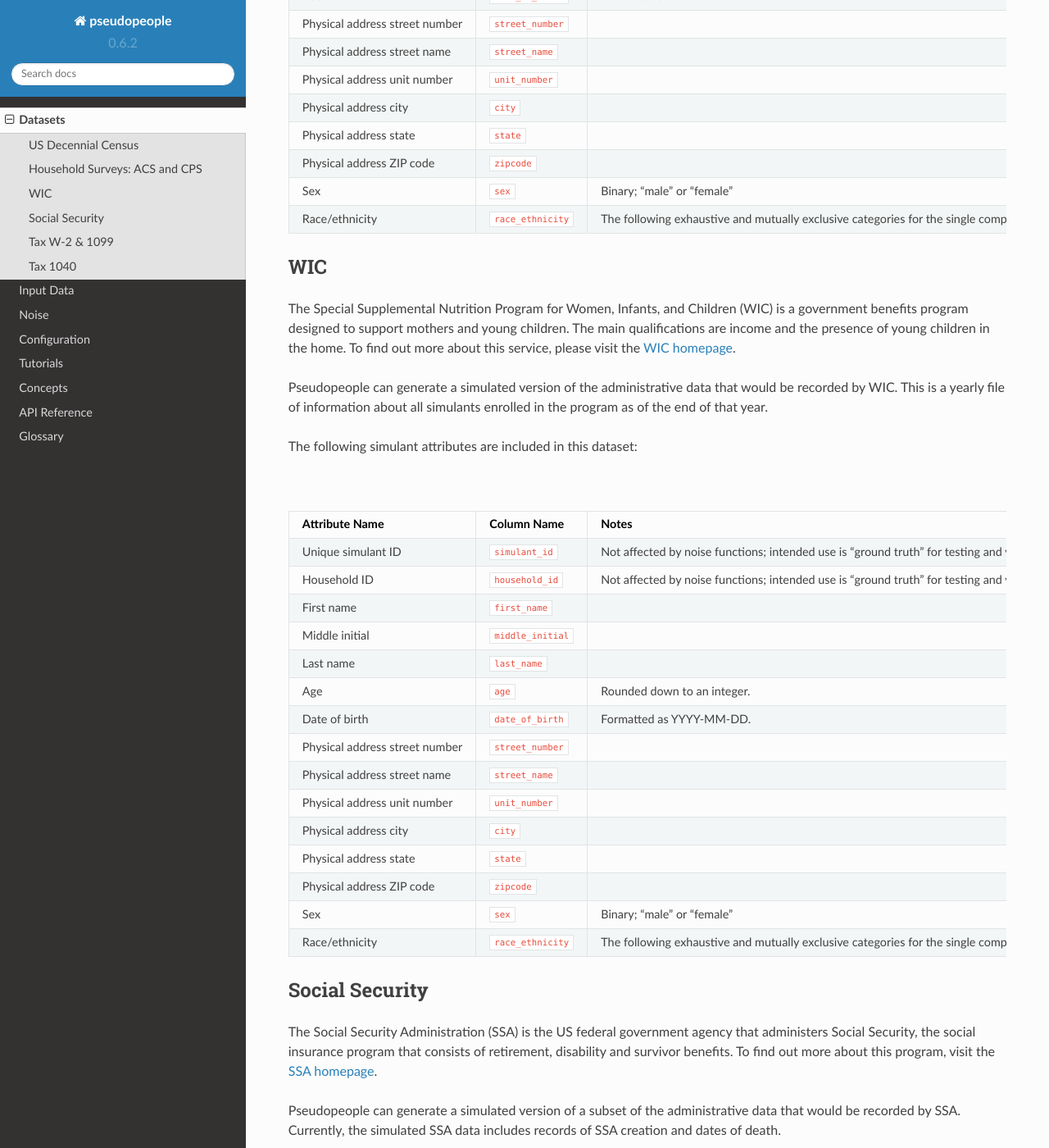
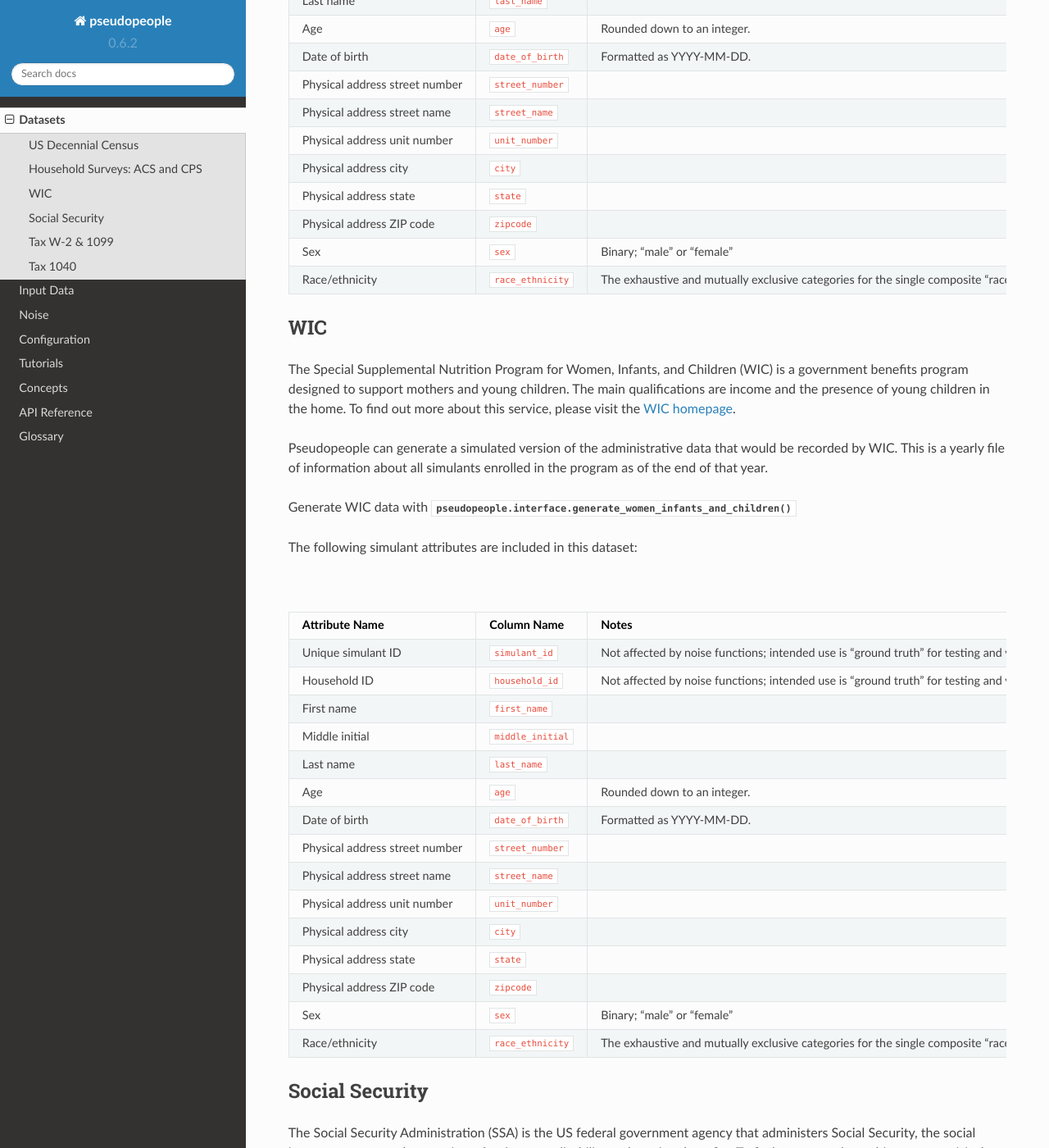
Before and after one commit to ihmeuw/pseudopeople, a Sphinx documentation site: the page built from docs/source/datasets/index.rst, in a window 1280 px wide and 1400 px high, scrolled down 2746 px. Shown: the whole window at 82% size. Built offline with Sphinx 7.4.7 and the Read the Docs theme 2.0.0, drawn with Linux system fonts in a browser that asks for light colours; some of the changed text lies outside the part shown.

Commit message:
Merge the rest of the dataset descriptions page into develop (#117)
* adding w2 dataset description

* tax form documentation

* adding link to noise page at beginning of page

* add link to generate decennial census api reference to datasets page

* fixing simulant_id attribute value in all tables

* Update docs/source/datasets/index.rst

Co-authored-by: Zeb Burke-Conte <zmbc@users.noreply.github.com>

* Update docs/source/datasets/index.rst

Co-authored-by: Zeb Burke-Conte <zmbc@users.noreply.github.com>

* Update docs/source/datasets/index.rst

Co-authored-by: Abraham Flaxman <abie@alum.mit.edu>

* Finish writing dataset descriptions documentation page  (#110)

* adding info about 1040 and W2 forms and 1099 attribute table

* add api reference links to each dataset

* fix build error from wrong w2 and 1099 command name

* remove extra verbage from attribute notes

* make api links more succinct

* Update docs/source/datasets/index.rst

Co-authored-by: Zeb Burke-Conte <zmbc@users.noreply.github.com>

---------

Co-authored-by: Alix Pletcher <pletale@ihme.washington.edu>
Co-authored-by: Zeb Burke-Conte <zmbc@users.noreply.github.com>

* fix punctuation to make it consistent across dataset page

---------

Co-authored-by: Alix Pletcher <pletale@ihme.washington.edu>
Co-authored-by: Zeb Burke-Conte <zmbc@users.noreply.github.com>
Co-authored-by: Abraham Flaxman <abie@alum.mit.edu>

```diff
--- a/docs/source/datasets/index.rst
+++ b/docs/source/datasets/index.rst
@@ -43,7 +42,7 @@
 that have been simulated are 2020, 2030, and 2040. To find out more about the Decennial Census, please visit the Decennial Census
 `homepage <https://www.census.gov/programs-surveys/decennial-census.html>`_.
 
-To find out more about how to generate a simulation of the Decennial Census using Pseudopeople, see :func:`pseudopeople.interface.generate_decennial_census`.
+Generate Decennial Census data with :func:`pseudopeople.interface.generate_decennial_census`
 
 The following simulant attributes are included in this dataset:
 
@@ -117,6 +116,11 @@
 work activity and income, veteran status, school enrollment, contingent employment, worker displacement, job tenure, and more. To find out more
 about CPS, please visit the `CPS homepage <https://www.census.gov/programs-surveys/cps.html>`_.
 
+
+Generate ACS data with :func:`pseudopeople.interface.generate_american_community_survey`
+
+Generate CPS data with :func:`pseudopeople.interface.generate_current_population_survey`
+
 The following simulant attributes are included in these datasets:
 
 .. list-table:: **Simulant attributes**
@@ -169,7 +173,7 @@
      - Binary; "male" or "female"
    * - Race/ethnicity
      - :code:`race_ethnicity`
-     - The following exhaustive and mutually exclusive categories for the single composite "race/ethnicity" indicator are as follows:
+     - The exhaustive and mutually exclusive categories for the single composite "race/ethnicity" indicator are as follows:
        White; Black; Latino; American Indian and Alaskan Native (AIAN); Asian; Native Hawaiian and Other Pacific Islander (NHOPI); and
        Multiracial or Some Other Race.
 
@@ -182,6 +186,8 @@
 
 Pseudopeople can generate a simulated version of the administrative data that would be recorded by WIC. This is a yearly file of information about all
 simulants enrolled in the program as of the end of that year.
+
+Generate WIC data with :func:`pseudopeople.interface.generate_women_infants_and_children`
 
 The following simulant attributes are included in this dataset:
 
@@ -235,7 +241,7 @@
      - Binary; "male" or "female"
    * - Race/ethnicity
      - :code:`race_ethnicity`
-     - The following exhaustive and mutually exclusive categories for the single composite "race/ethnicity" indicator are as follows:
+     - The exhaustive and mutually exclusive categories for the single composite "race/ethnicity" indicator are as follows:
        White; Black; Latino; American Indian and Alaskan Native (AIAN); Asian; Native Hawaiian and Other Pacific Islander (NHOPI); and
        Multiracial or Some Other Race.
 
@@ -247,6 +253,8 @@
 
 Pseudopeople can generate a simulated version of a subset of the administrative data that would be recorded by SSA. Currently, the simulated
 SSA data includes records of SSA creation and dates of death.
+
+Generate SSA data with :func:`pseudopeople.interface.generate_social_security`
 
 The following simulant attributes are included in this dataset:
 
@@ -287,6 +295,10 @@
 
 Tax W-2 & 1099
 --------------
+Administrative data reported in annual tax forms, such as W-2s and 1099s, can also be simulated by Pseudopeople. 1099 forms are used for independent
+contractors or self-employed individuals, while a W-2 form is used for employees (whose employer withholds payroll taxes from their earnings).
+
+Generate W-2 and 1099 data with :func:`pseudopeople.interface.generate_taxes_w2_and_1099`
 
 The following simulant attributes are included in these datasets:
 
@@ -368,3 +380,5 @@
 
 Tax 1040
 --------
+As with data collected from W-2 and 1099 forms, Pseudopeople will also enable the simulation of administrative records from 1040 forms, which are
+also reported to the IRS on an annual basis. This feature has not yet been implemented, so please stay tuned for more information!
```
Also changed, not shown: other parts of docs/source/datasets/index.rst (+0 -1 lines), docs/source/noise/index.rst (+5 -5 lines).
